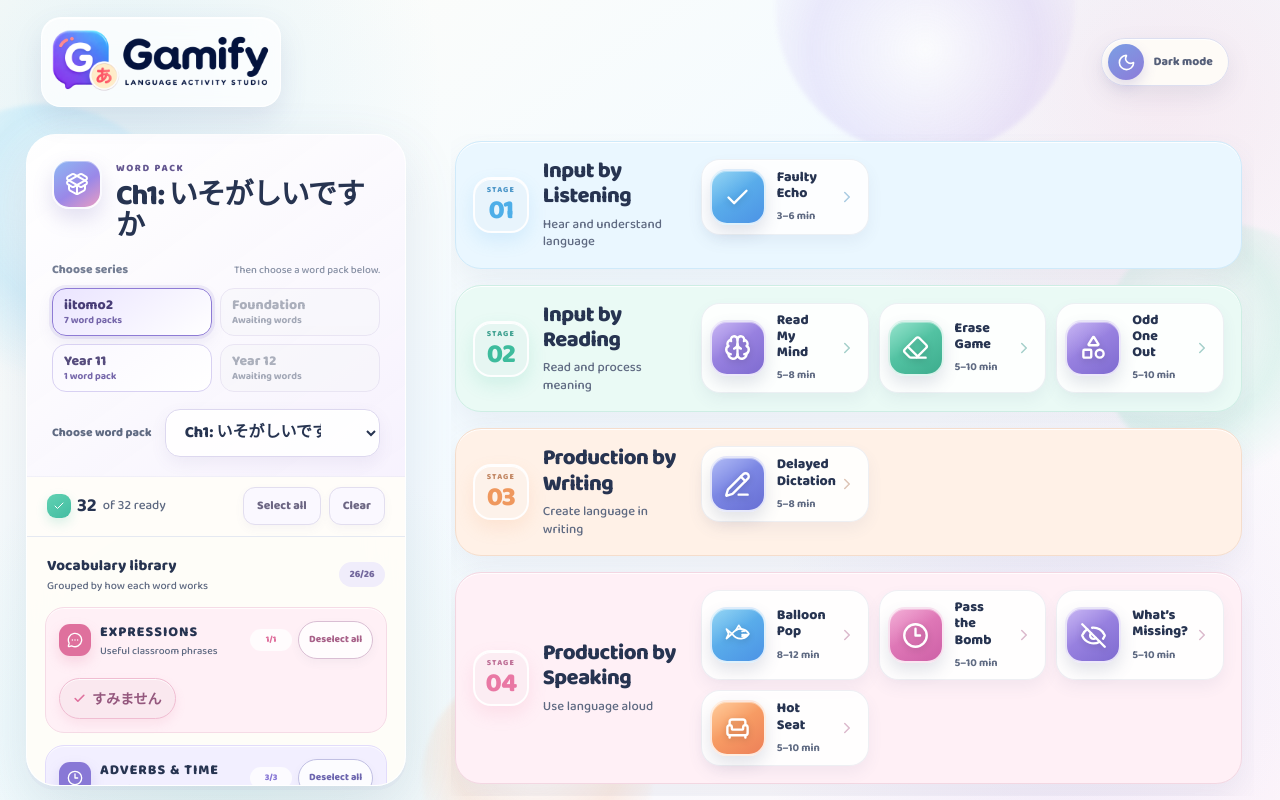
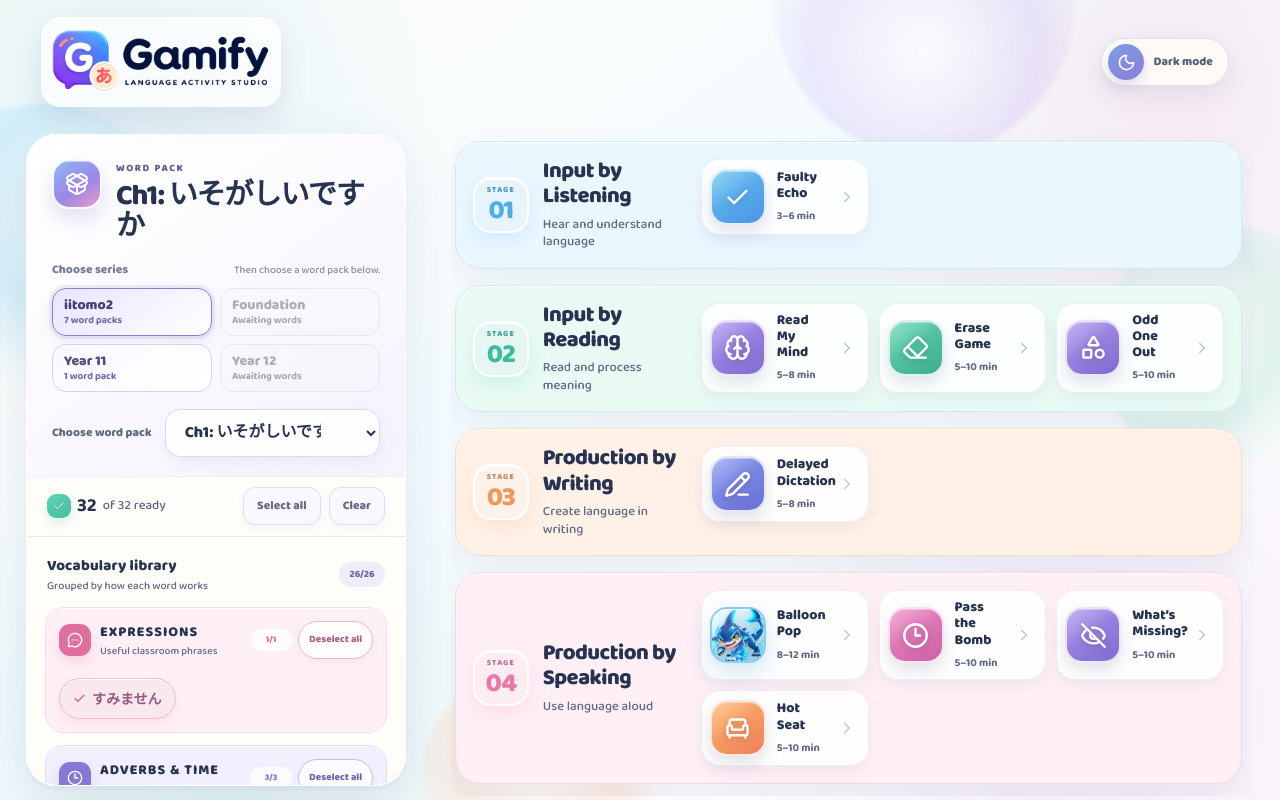
Before and after one commit to japaneseboost/gamify, a Next.js app: page /gamify/ in a window 1280 px wide. Built offline with nearby package versions, Linux system fonts and the light colour scheme.

Commit message:
Use supplied shark character for Balloon Pop

```diff
--- a/app/globals.css
+++ b/app/globals.css
@@ -2328,3 +2328,34 @@ html[data-theme="dark"] .ooo-explanation.visible strong{color:#9fe1ce}
   .ooo-option-grid li,.ooo-controls button,.ooo-close{transition:none!important}
   .ooo-option-grid li.odd{transform:none}
 }
+
+
+/* Supplied Balloon Pop character icon */
+.app-icon.app-image-icon{
+  overflow:hidden;
+  border-color:rgba(112,196,228,.72);
+  background:linear-gradient(145deg,#e7faff 0%,#a8def3 100%);
+  box-shadow:inset 0 1px 0 rgba(255,255,255,.9),0 10px 23px rgba(55,139,188,.22);
+}
+.app-icon.app-image-icon::before{
+  z-index:2;
+  pointer-events:none;
+  background:linear-gradient(145deg,rgba(255,255,255,.42),transparent 42%);
+}
+.app-icon .game-card-character{
+  position:relative;
+  z-index:1;
+  width:100%;
+  height:100%;
+  max-width:none;
+  object-fit:contain;
+  filter:drop-shadow(0 4px 5px rgba(14,65,112,.25));
+  transform:scale(1.13);
+}
+.app-icon.app-image-icon i{z-index:3;background:rgba(255,255,255,.30)}
+.launch-identity .app-icon .game-card-character{transform:scale(1.09)}
+html[data-theme="dark"] .app-icon.app-image-icon{
+  border-color:rgba(85,172,210,.58);
+  background:linear-gradient(145deg,#d9f5ff 0%,#78bedf 100%);
+  box-shadow:inset 0 1px 0 rgba(255,255,255,.64),0 12px 25px rgba(0,0,0,.26);
+}
--- a/app/page.tsx
+++ b/app/page.tsx
@@ -1,7 +1,8 @@
 "use client";
 
-import Image from "next/image";
+import Image, { type StaticImageData } from "next/image";
 import gamifyLogo from "../public/gamify-logo.png";
+import balloonSharkIcon from "../public/balloon-shark-icon.webp";
 import {
   Armchair, ArrowRight, Brush, Check, ChevronRight, MessageCircleMore, Move3D, Play,
   Brain, UsersRound, X, PencilLine, Target, PackageOpen,
@@ -25,7 +26,7 @@ import { displayWordPackItem, wordPacks, wordPackSeries } from "./wordPacks";
 
 type Activity = {
   id:string; title:string; shortTitle:string; description:string;
-  category:string; time:string; icon:typeof MessageCircleMore; tone:string; stage:StageId;
+  category:string; time:string; icon:typeof MessageCircleMore; image?:StaticImageData; tone:string; stage:StageId;
   rules:string[];
 };
 
@@ -47,16 +48,6 @@ const vocabularyGroupVisuals:Record<string,{icon:typeof Shapes;tone:string;descr
   expressions:{icon:MessageCircleMore,tone:"pink",description:"Useful classroom phrases"},
   "adverbs-time":{icon:Clock3,tone:"lavender",description:"Time, frequency and manner"},
 };
-
-const FierceSharkIcon = ({size=24,className}:{size?:number;className?:string}) => (
-  <svg className={className} width={size} height={size} viewBox="0 0 32 32" fill="none" stroke="currentColor" strokeWidth="2" strokeLinecap="round" strokeLinejoin="round" aria-hidden="true">
-    <path d="M3 8.5 9.5 14C13 9.5 17.5 7.5 22 8.5c3.2.7 5.8 2.5 7.5 5.5-1.7 3-4.3 4.8-7.5 5.5-4.5 1-9-.9-12.5-5.5L3 19.5 5.5 14 3 8.5Z"/>
-    <path d="m14.5 9 3-5 3.2 4.7"/>
-    <path d="m21.5 11.2 3.4-1"/>
-    <circle cx="24.6" cy="11.4" r=".7" fill="currentColor" stroke="none"/>
-    <path d="M21.5 15h6l-1.2 2-1.2-1.5-1.2 1.5-1.2-1.5-1.2 1.5"/>
-  </svg>
-);
 
 const activities:Activity[] = [
   {
@@ -88,7 +79,7 @@ const activities:Activity[] = [
     rules:["Four starting kana begin in the centre.","A team says a Word Pack item beginning with one kana.","Teacher drags that kana one column towards the team.","First team to bring three kana home wins the round."],
   },
   {
-    id:"balloon-pop", title:"Balloon Pop", shortTitle:"Balloon Pop", description:"Answer a Word Pack prompt, roll the digital die, and pop that many balloons from the opposing team before the shark gets your rider.", category:"Production by Speaking", time:"8–12 min", icon:FierceSharkIcon, tone:"blue", stage:"speaking",
+    id:"balloon-pop", title:"Balloon Pop", shortTitle:"Balloon Pop", description:"Answer a Word Pack prompt, roll the digital die, and pop that many balloons from the opposing team before the shark gets your rider.", category:"Production by Speaking", time:"8–12 min", icon:Target, image:balloonSharkIcon, tone:"blue", stage:"speaking",
     rules:["Choose turn-taking or race mode and an English or Japanese prompt.","Students answer aloud; the teacher decides which team loses the round.","Select the losing team, then roll the digital die.","The die pops that many balloons. The last team still in the sky wins."],
   },
   {
@@ -362,7 +353,7 @@ export default function Home(){
         <h1 className="visually-hidden" id="apps-title">Gamify learning modes</h1>
         <div className="lesson-stage-grid">
           {lessonStages.map((stage)=>{const stageActivities=activities.filter((activity)=>activity.stage===stage.id);if(stageActivities.length===0)return null;return <section className={`lesson-stage stage-${stage.tone}`} key={stage.id} aria-labelledby={`stage-${stage.id}`}><header><span className="stage-index"><small>Stage</small><b>{stage.number}</b></span><div><h2 id={`stage-${stage.id}`}>{stage.name}</h2><p>{stage.purpose}</p></div></header><div className="stage-activities">
-            {stageActivities.map((activity)=>{const Icon=activity.icon;return <button className="stage-activity" key={activity.id} onClick={()=>setSelected(activity)} aria-label={`Create ${activity.title}`}><span className={`app-icon app-${activity.tone}`}><Icon size={24}/><i/></span><span className="activity-copy"><strong>{activity.shortTitle}</strong><small>{activity.time}</small></span><ChevronRight className="activity-chevron" size={18} aria-hidden="true"/></button>;})}
+            {stageActivities.map((activity)=>{const Icon=activity.icon;return <button className="stage-activity" key={activity.id} onClick={()=>setSelected(activity)} aria-label={`Create ${activity.title}`}><span className={`app-icon app-${activity.tone} ${activity.image?"app-image-icon":""}`}>{activity.image?<Image className="game-card-character" src={activity.image} alt="" aria-hidden="true" sizes="64px"/>:<Icon size={24}/>}<i/></span><span className="activity-copy"><strong>{activity.shortTitle}</strong><small>{activity.time}</small></span><ChevronRight className="activity-chevron" size={18} aria-hidden="true"/></button>;})}
           </div></section>;})}
         </div>
       </section>
@@ -370,7 +361,7 @@ export default function Home(){
 
     {selected&&<div className="modal-backdrop app-modal-backdrop" onMouseDown={(event)=>{if(event.target===event.currentTarget)setSelected(null);}}><section className="launch-sheet" role="dialog" aria-modal="true" aria-labelledby="launch-title">
       <button className="sheet-close" onClick={()=>setSelected(null)} aria-label="Close"><X size={20}/></button>
-      <header className="launch-identity"><div className={`app-icon app-${selected.tone}`}><SelectedIcon size={34}/><i/></div><div><p className="sheet-category">{selected.category} · {selected.time}</p><h2 id="launch-title">{selected.title}</h2></div></header>
+      <header className="launch-identity"><div className={`app-icon app-${selected.tone} ${selected.image?"app-image-icon":""}`}>{selected.image?<Image className="game-card-character" src={selected.image} alt="" aria-hidden="true" sizes="80px"/>:<SelectedIcon size={34}/>}<i/></div><div><p className="sheet-category">{selected.category} · {selected.time}</p><h2 id="launch-title">{selected.title}</h2></div></header>
       <p className="launch-description">{selected.description}</p>
       <section className={`launch-rules launch-rules-${selected.tone}`} aria-labelledby="launch-rules-title">
         <header><span aria-hidden="true"><ListChecks size={18}/></span><div><small>HOW TO PLAY</small><h3 id="launch-rules-title">Game rules</h3></div></header>
```
Also changed, not shown: public/balloon-shark-icon.webp (added).
